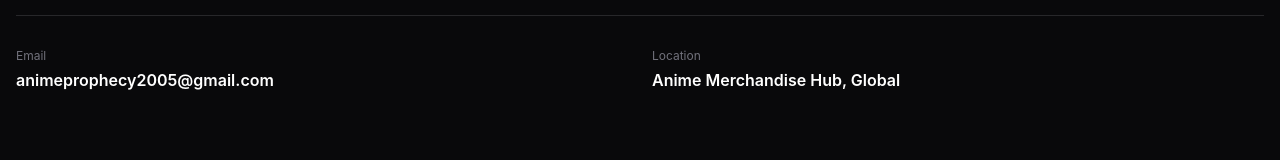
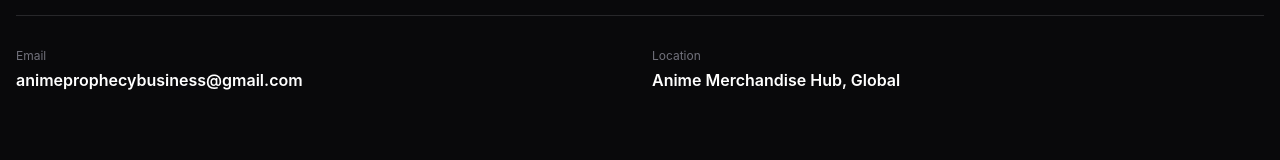
Before and after one commit to Kharthicsj/Anime-Prophecy, a React (Vite) app in the folder client/: page / in a window 1280 px wide. Shown: the part 3089-3249 px from the top of the page. Built offline with nearby package versions, Linux system fonts and the light colour scheme; no server answers.

Commit message:
Production Grade Update

```diff
--- a/client/src/components/common/Footer.jsx
+++ b/client/src/components/common/Footer.jsx
@@ -21,7 +21,7 @@ const NEWSLETTER_COUNTRIES = [
 	{ value: "Others", label: "Others", flagValue: null },
 ];
 
-const CONTACT_EMAIL = "animeprophecy2005@gmail.com";
+const CONTACT_EMAIL = "animeprophecybusiness@gmail.com";
 
 const CountrySelectDropdown = ({ value, onChange, disabled }) => {
 	const [open, setOpen] = useState(false);
@@ -128,7 +128,11 @@ const NewsletterBar = () => {
 		let finalCountry = country;
 		if (country === "Others") {
 			finalCountry = customCountry.trim()
-				? customCountry.trim().replace(/\w\S*/g, (w) => (w.replace(/^\w/, (c) => c.toUpperCase())))
+				? customCountry
+						.trim()
+						.replace(/\w\S*/g, (w) =>
+							w.replace(/^\w/, (c) => c.toUpperCase()),
+						)
 				: "Worldwide";
 		}
 
@@ -192,7 +196,9 @@ const NewsletterBar = () => {
 							<input
 								type="text"
 								value={customCountry}
-								onChange={(e) => setCustomCountry(e.target.value)}
+								onChange={(e) =>
+									setCustomCountry(e.target.value)
+								}
 								placeholder="Enter Country"
 								required
 								disabled={status === "loading"}
```
